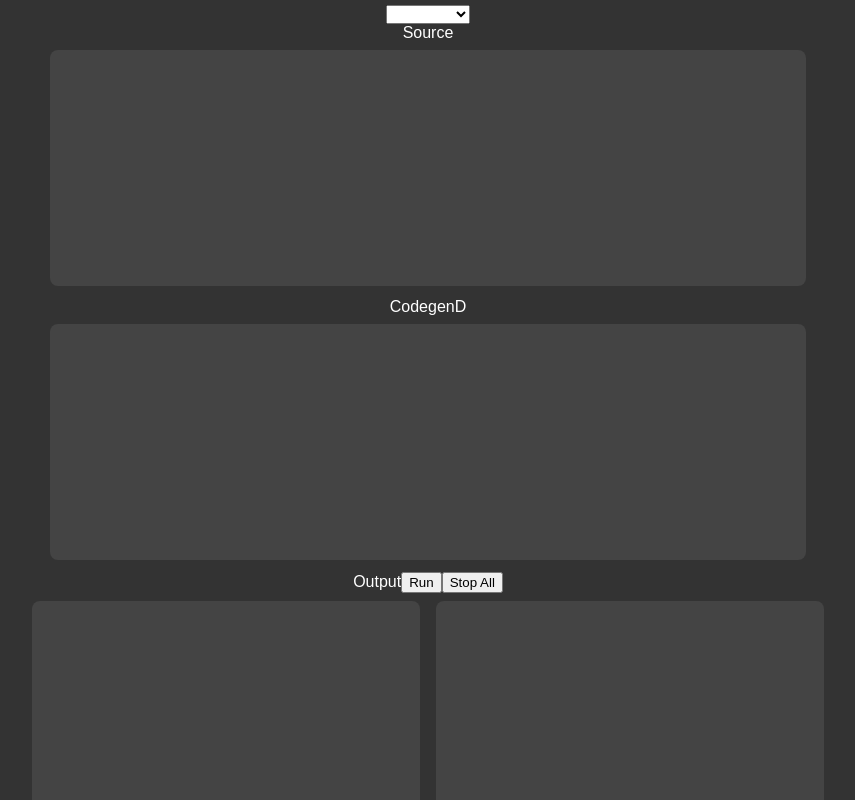
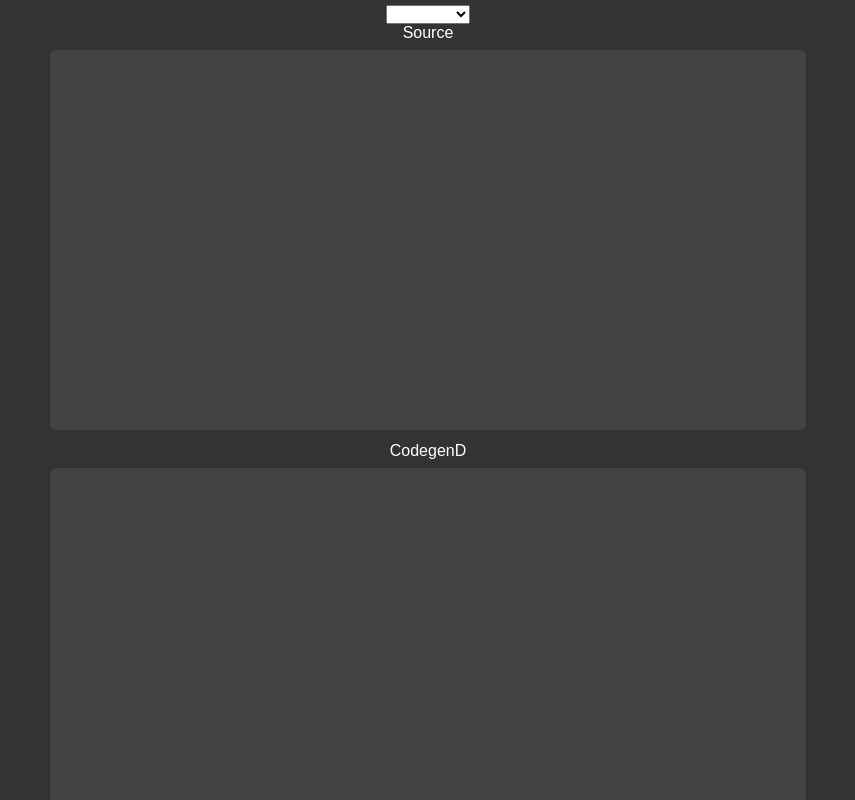
Before and after one commit to jahaynes/lang2, a React (Create React App) app in the folder compiler-explorer-frontend/: page / in a window 1280 px wide. Shown: the top 800 px of the page, without its empty margins (212-1067 px from the left). Built offline with nearby package versions, Linux system fonts and the light colour scheme.

Commit message:
neatening

```diff
--- a/compiler-explorer-frontend/src/App.js
+++ b/compiler-explorer-frontend/src/App.js
@@ -70,7 +70,7 @@ class App extends React.Component {
 
   render() {
 
-    const numRows = 12;
+    const numRows = 24;
 
     return (
       <div className="App">
--- a/compiler-explorer-frontend/src/index.css
+++ b/compiler-explorer-frontend/src/index.css
@@ -20,7 +20,7 @@ body {
   /* Text & colours */
   background-color: #444;
   color: #def;
-  font-size: large;
+  font-size: medium;
 }
 
 .single {
```
Also changed, not shown: 1 other file (tests, documents, lock files or other folders).
